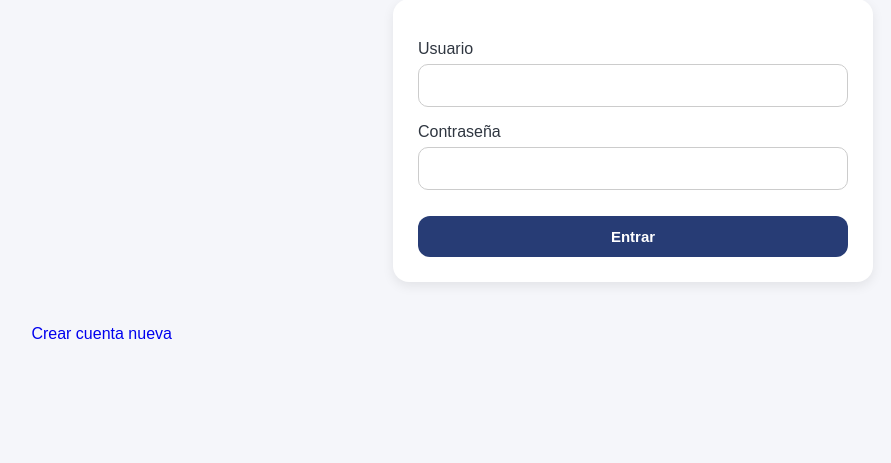
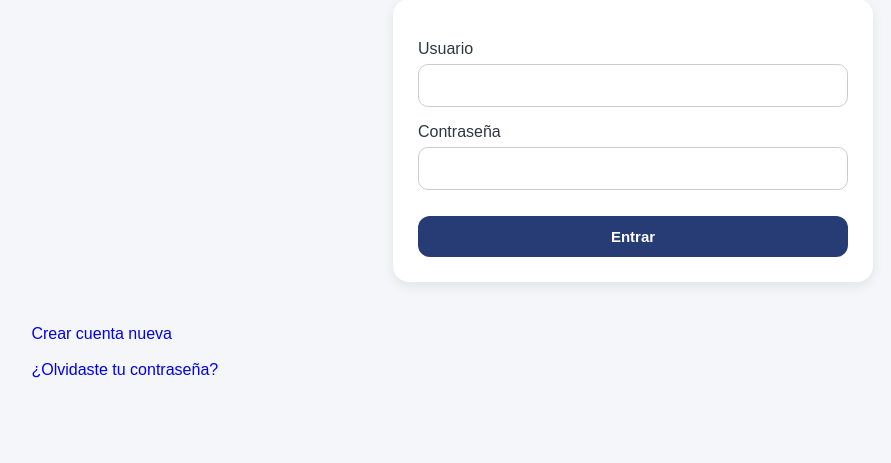
Before and after one commit to edwinsurco/tienda-django, a Django app: page /login/ in a window 1280 px wide. Shown: the part 180-643 px from the top of the page, without its empty margins (7-898 px from the left). Run offline with Django 5.2, Linux system fonts and the light colour scheme.

Commit message:
Mostrar enlace recuperar contraseña

```diff
--- a/productos/templates/productos/login_cliente.html
+++ b/productos/templates/productos/login_cliente.html
@@ -73,6 +73,14 @@
     Crear cuenta nueva
 </a>
 
+
+<br><br>
+
+<a href="{% url 'password_reset' %}">
+    ¿Olvidaste tu contraseña?
+</a>
+
+
 </div>
 
 </body>
```
